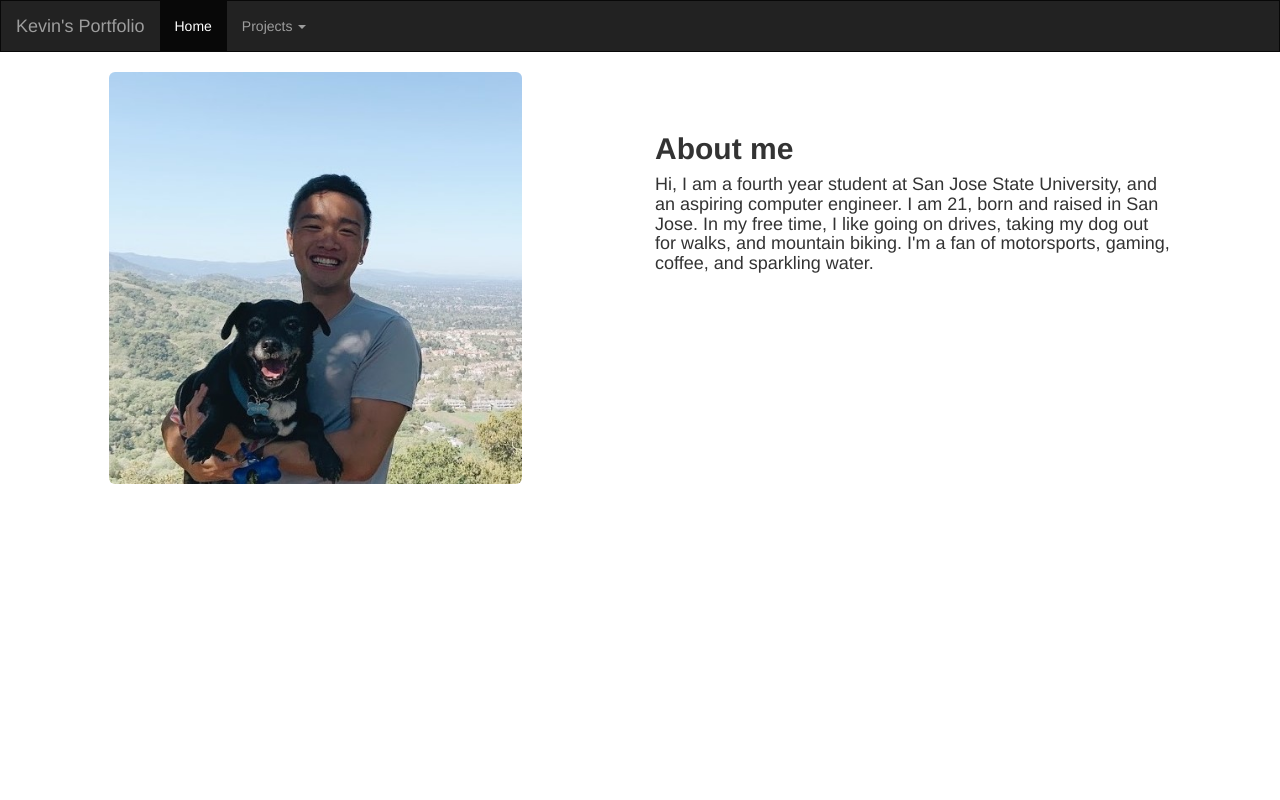
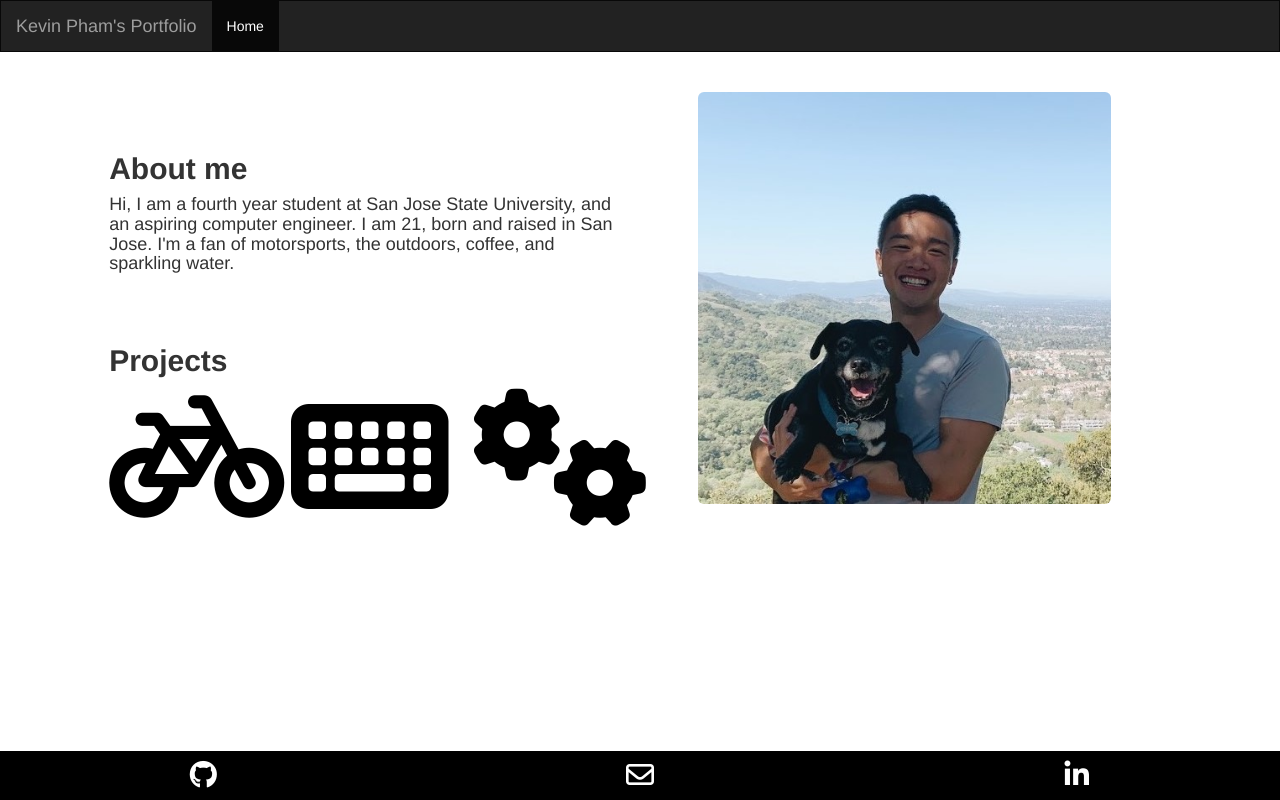
Before and after one commit to kpham56/kpham56.github.io, a plain HTML site: page index.html in a window 1280 px wide. Drawn offline with nearby package versions, Linux system fonts and the light colour scheme.

Commit message:
almost there

```diff
--- a/index.html
+++ b/index.html
@@ -7,15 +7,7 @@
   <link rel="stylesheet" href="https://maxcdn.bootstrapcdn.com/bootstrap/3.4.1/css/bootstrap.min.css">
   <script src="https://ajax.googleapis.com/ajax/libs/jquery/3.5.1/jquery.min.js"></script>
   <script src="https://maxcdn.bootstrapcdn.com/bootstrap/3.4.1/js/bootstrap.min.js"></script>
-  <script type="text/javascript">
-    function pageRedirect()
-    {
-        var url = document.getElementById('projects').value;
-        if(url != 'none') {
-            window.location = url;
-        }
-    }
-    </script>
+  <script src="https://kit.fontawesome.com/2c7c3356e6.js" crossorigin="anonymous"></script>
     <script>
     function password(){
       var entry = prompt('Enter Password');
@@ -29,6 +21,19 @@
         margin-bottom: 0;
         border-radius: 0;
       }
+      .footer {
+        position: fixed;
+        left: 0;
+        bottom: 0;
+        width: 100%;
+        background-color: black;
+        color: white;
+        text-align: center;
+      }
+      html, body {
+        max-width: 100%;
+        overflow-x: hidden;
+      }
     </style>
 </head>
 
@@ -40,45 +45,85 @@
         <span class="icon-bar"></span>
         <span class="icon-bar"></span>
       </button>
-      <a class="navbar-brand" href="index.html">Kevin's Portfolio</a>
+      <a class="navbar-brand" href="index.html">Kevin Pham's Portfolio</a>
     </div>
     <div class="collapse navbar-collapse" id="myNavbar">
       <ul class="nav navbar-nav">
         <li class="active"><a href="#">Home</a></li>
-        <li class="dropdown">
-        <a class="dropdown-toggle" data-toggle="dropdown" href="#">Projects
-        <span class="caret"></span></a>
-        <ul class="dropdown-menu">
-          <li><a href="plank.html">Plank Keyboard</a></li>
-          <li><a href="bike.html">Bicycle Repair</a></li>
-          <li><a href="vroom.html">Vehicle Maintence</a></li>
-        </ul>
-      </li>
       </ul>
     </div>
   </div>
 </nav>
 
 <br>
-
+<br>
 <div class = "row">
   <div class = "col-sm-1"></div>
   <div class = "col-sm-5">
-    <img id = "coolGuy" class ="img-rounded" src = "coolGuy.JPG" alt = "Kevin pham with phillip"  style = "width:80%" >
+    <br><br>
+    <h2> <b>About me</b> </h2>
+    <h4> Hi, I am a fourth year student at San Jose State University, and an aspiring computer engineer. I am 21, born and raised in San Jose.
+       I'm a fan of motorsports, the outdoors, coffee, and sparkling water.</h4>
+      <br><br>
+      <h2> <b> Projects </b> </h2>
+      <div class = "row">
+        <div class = "col-sm-4">
+          <a href="bike.html">
+            <span style="color: black;">
+                <i class="fas fa-bicycle fa-10x"></i>
+            </span>
+        </div>
+        <div class = "col-sm-4">
+          <a href="plank.html">
+            <span style="color: black;">
+                <i class="fas fa-keyboard fa-10x"></i>
+            </span>
+        </div>
+        <div class = "col-sm-4">
+          <a href="vroom.html">
+            <span style="color: black;">
+                <i class="fas fa-cogs fa-10x"></i>
+            </span>
+        </div>
+      </div>
     </div>
     <div class = "col-sm-5">
-      <br><br>
-      <h2> <b>About me</b> </h2>
-      <h4> Hi, I am a fourth year student at San Jose State University, and an aspiring computer engineer. I am 21, born and raised in San Jose.
-        In my free time, I like going on drives, taking my dog out for walks, and mountain biking. I'm a fan of motorsports, gaming, coffee, and sparkling water.</h4>
-    </div>
-    <div class = "col-sm-1">
+      <a href="coolGuy.JPG">
+      <img class ="img-rounded" src = "coolGuy.JPG" alt = "Kevin pham with phillip"  style = "width:80%" >
+    <div class = "col-sm-1"></div>
     </div>
 </div>
-<br>
-<br>
-<div class = "row">
-  <div class=
+
+
+<footer class="footer">
+  <div class = "row">
+    <div class = "col-sm-12"><p> <p></div>
+  </div>
+  <div class = "row">
+    <div class = "col-sm-4">
+      <a href="https://github.com/kpham56">
+        <span style="color: white;">
+          <i class="fab fa-github fa-2x"></i>
+        </span>
+    </div>
+  <div class = "col-sm-4">
+    <a href="mailto:phamkevin241@gmail.com?subject=Greetings%20from%20the%20website&body=Wow%2C%20Kevin%20is%20so%20cool!">
+      <span style="color: white;">
+        <i class="far fa-envelope fa-2x"></i>
+        </span>
+  </div>
+  <div class = "col-sm-4">
+    <a href="https://www.linkedin.com/in/kevin-pham-085799161/">
+      <span style="color: white;">
+        <i class="fab fa-linkedin-in fa-2x"></i>
+      </span>
+    </div>
+  </div>
+  <div class = "row">
+    <div class = "col-sm-12"><p> <p></div>
+  </div>
+</footer>
+
 
 </body>
 </html>
```
Also changed, not shown: bike.html (+53 -11 lines), bikes/brokenBike.jpg (added), bikes/newGear.jpg (added), bikes/oldBlueFix.jpg, newGear.JPG (deleted), websiteplans.png (added).
